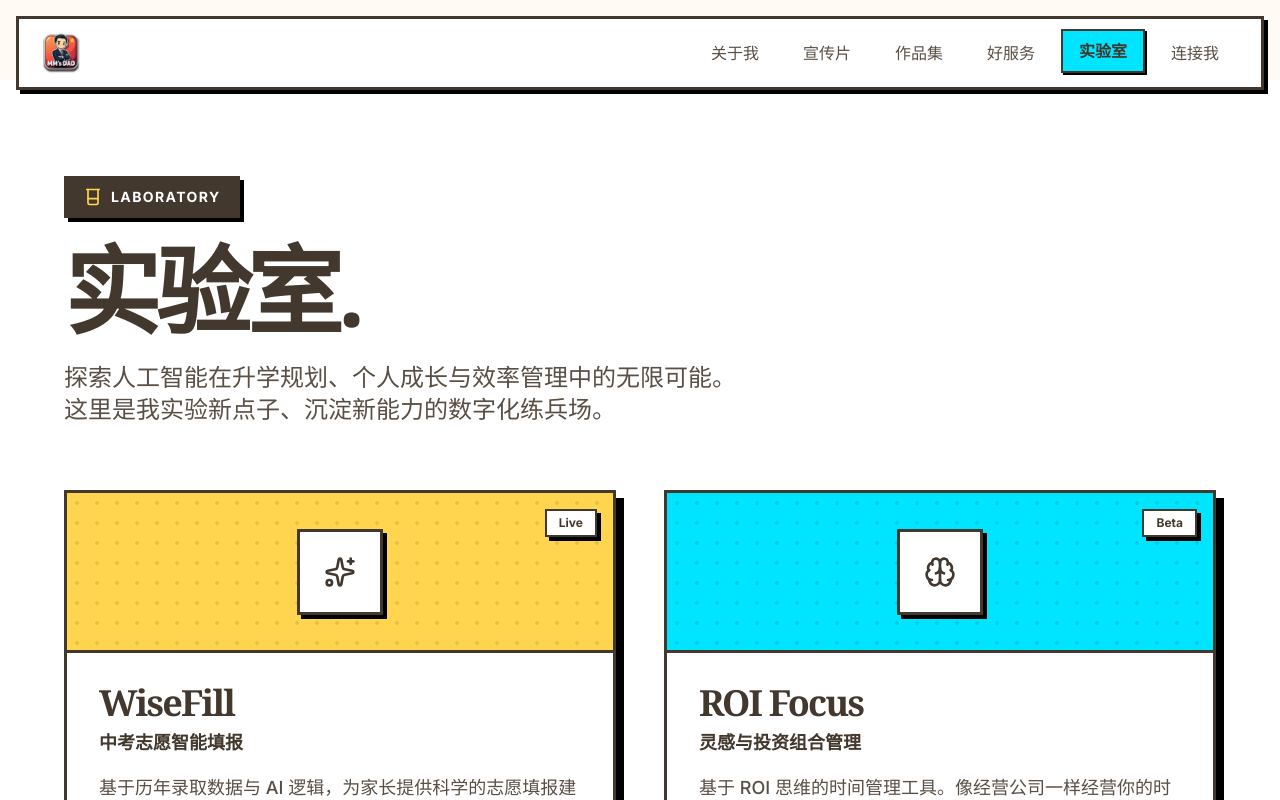
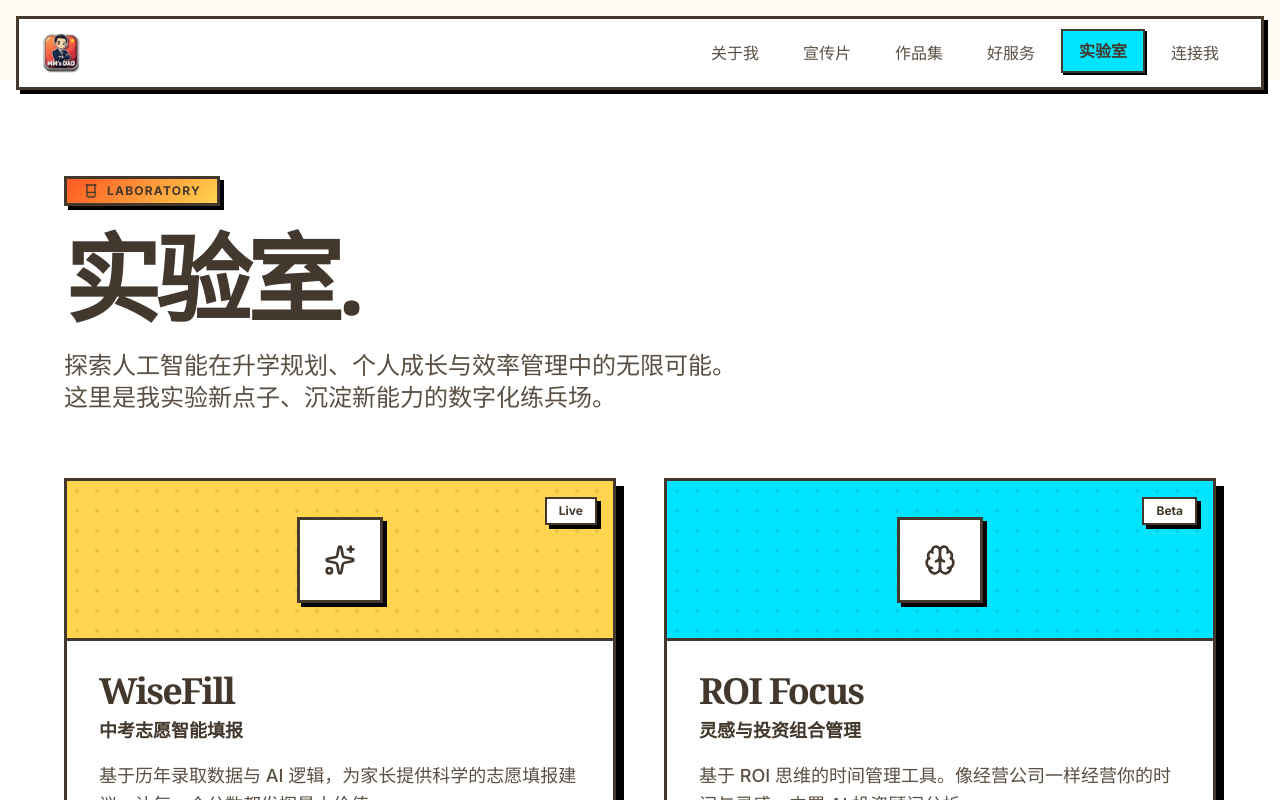
Before and after one commit to moosa119129/zhuye2.0, a Next.js app: page /ai in a window 1280 px wide. Shown: the top 800 px of the page. Built offline with nearby package versions, Linux system fonts and the light colour scheme.

Commit message:
style: unify section tags to orange gradient pop-art on AI Lab and Works pages

```diff
--- a/app/about/page.tsx
+++ b/app/about/page.tsx
@@ -61,7 +61,7 @@ export default function AboutPage() {
                             <div className="relative aspect-[4/5] border-[3px] border-charcoal bg-white p-2 shadow-pop-md group-hover:-translate-y-1 group-hover:-translate-x-1 transition-transform duration-300">
                                 <div className="relative w-full h-full border-[3px] border-charcoal overflow-hidden">
                                     <Image
-                                        src="/images/avatar-cartoon.png"
+                                        src="/images/avatar-cartoon-v2.png"
                                         alt="面面的爸爸 - 波普风格头像"
                                         fill
                                         className="object-cover"
--- a/app/ai/page.tsx
+++ b/app/ai/page.tsx
@@ -47,10 +47,12 @@ export default function LaboratoryPage() {
                     <motion.div
                         initial={{ opacity: 0, x: -20 }}
                         animate={{ opacity: 1, x: 0 }}
-                        className="inline-flex items-center gap-2 bg-charcoal text-white px-4 py-2 border-[3px] border-charcoal shadow-pop-sm mb-6"
+                        className="inline-block px-4 py-1 mb-6 border-[3px] border-charcoal shadow-pop-sm bg-pop-gradient text-charcoal text-xs font-bold tracking-widest uppercase -rotate-2"
                     >
-                        <Beaker size={20} className="text-pop-yellow" />
-                        <span className="font-bold tracking-widest text-sm uppercase">Laboratory</span>
+                        <span className="flex items-center gap-2">
+                            <Beaker size={16} />
+                            Laboratory
+                        </span>
                     </motion.div>
 
                     <motion.h1
--- a/app/works/page.tsx
+++ b/app/works/page.tsx
@@ -31,7 +31,7 @@ export default function WorksPage() {
             <section className="py-20 border-b border-warm-gray">
                 <div className="container max-w-5xl mx-auto px-6">
                     <div className="max-w-2xl">
-                        <span className="section-label mb-3 block">作品集</span>
+                        <span className="inline-block px-3 py-1 mb-3 border-[3px] border-charcoal shadow-pop-sm bg-pop-gradient text-charcoal text-xs font-bold tracking-widest uppercase rotate-2">作品集</span>
                         <h1 className="section-title text-4xl md:text-5xl mb-4">我做的东西</h1>
                         <p className="section-subtitle">
                             视频、文章，以及每期内容附带的配套物料。<br />
@@ -46,7 +46,7 @@ export default function WorksPage() {
                 <section className="py-16 bg-orange-50/40">
                     <div className="container max-w-5xl mx-auto px-6">
                         <div className="mb-8">
-                            <span className="section-label mb-1 block">置顶精选</span>
+                            <span className="inline-block px-3 py-1 mb-1 border-[3px] border-charcoal shadow-pop-sm bg-pop-gradient text-charcoal text-xs font-bold tracking-widest uppercase -rotate-1">置顶精选</span>
                             <h2 className="text-xl font-semibold text-charcoal">代表作</h2>
                         </div>
                         <div className="grid grid-cols-1 md:grid-cols-2 gap-6">
```
Also changed, not shown: 1 other file (tests, documents, lock files or other folders).
